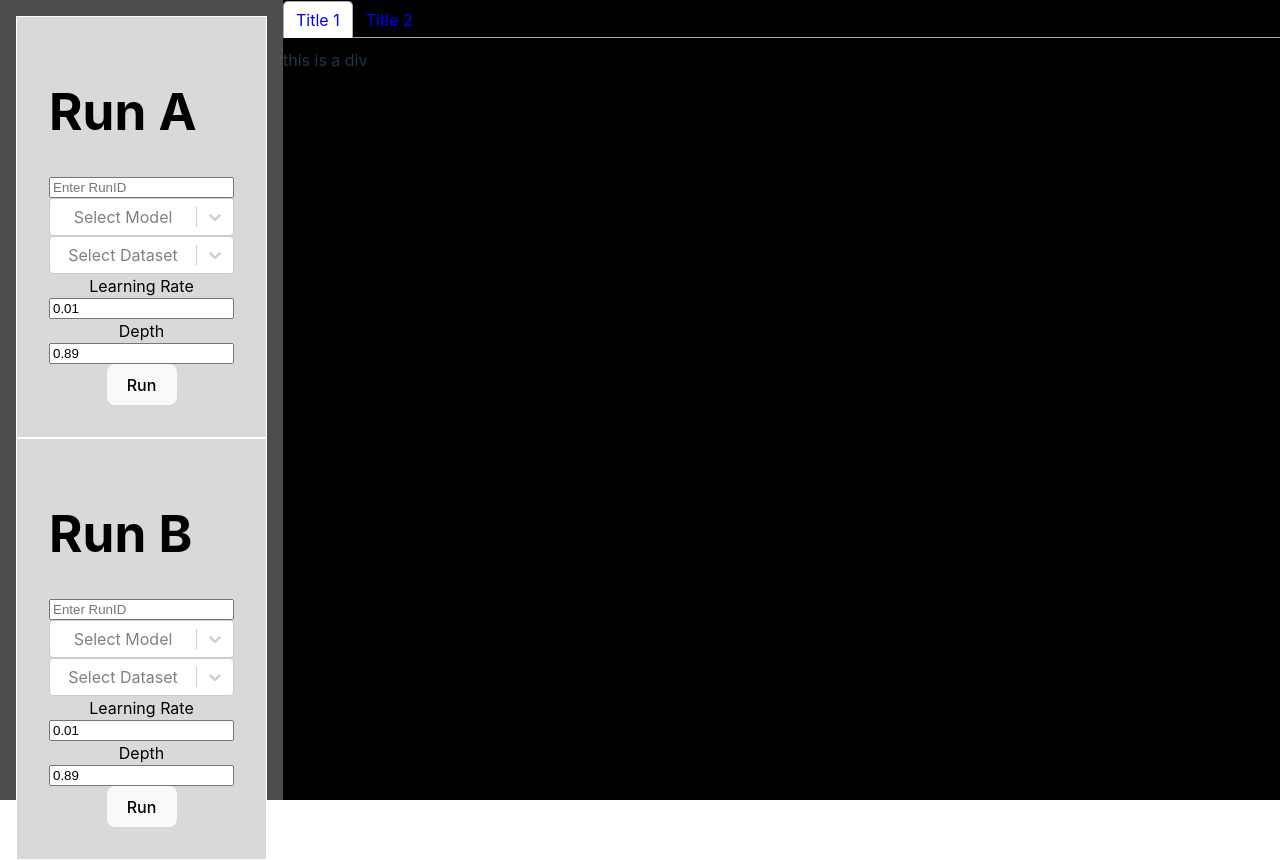
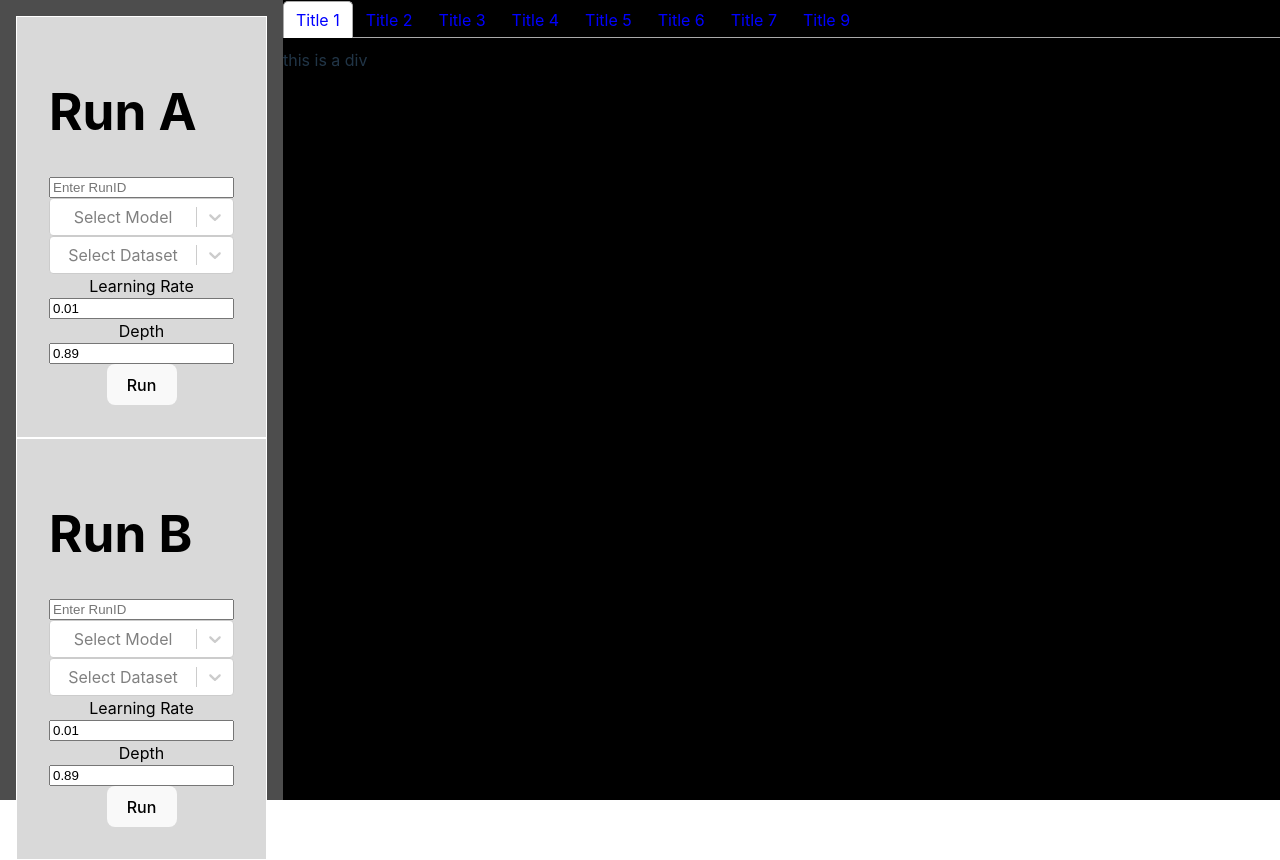
Before and after one commit to Team-69-MLIDS/react-frontend, a React (Vite) app: page / in a window 1280 px wide. Built offline with nearby package versions, Linux system fonts and the light colour scheme; no server answers.

Commit message:
Began calling APIS

```diff
--- a/src/App.css
+++ b/src/App.css
@@ -16,7 +16,7 @@
     height: 100vh;
 }
 
-.rhs {
+.tabs {
     background-color: black;
     flex: 4;
 }
--- a/src/App.jsx
+++ b/src/App.jsx
@@ -1,4 +1,4 @@
-import { useState } from "react";
+import { useEffect, useState } from "react";
 import "./App.css";
 import RunConfigurator from "./components/RunConfigurator";
 import { Tab, Tabs, TabList, TabPanel } from "react-tabs";
@@ -6,13 +6,11 @@ import "react-tabs/style/react-tabs.css";
 import axios from "axios";
 
 function App() {
-    const apiURL = "https://localhost:5000/api";
+    const [hyperparams, setHyperParams] = useState(null);
+    const [selectedIndex, setSelectedIndex] = useState(0); // FORCE TO RUN RESULT TAB WHEN RUNING ENGINE
 
-    const tabData = [
-        { label: "Tab 1" },
-        { label: "Tab 2" },
-        { label: "Tab 3" },
-    ];
+    axios.defaults.baseURL = "http://localhost:5000/api";
+    axios.defaults.headers.post["Access-Control-Allow-Origin"] = "*";
 
     const models = {
         models: [
@@ -48,22 +46,23 @@ function App() {
         ],
     };
 
-    const prevRuns = {
-        prevRuns: [
-            {
-                id: 1,
-                label: "Run 1",
-            },
-            {
-                id: 2,
-                label: "Run 2",
-            },
-            {
-                id: 3,
-                label: "Run 3",
-            },
-        ],
+    const fetchHyperParams = async () => {
+        try {
+            const response = await axios.get("/hyperparameters");
+            return response.data;
+        } catch (error) {
+            console.error("Error fetching hyperparameters:", error);
+            throw error;
+        }
     };
+
+    useEffect(() => {
+        fetchHyperParams().then((data) => setHyperParams(data));
+    }, []);
+
+    useEffect(() => {
+        console.log(hyperparams);
+    }, [hyperparams]);
 
     return (
         <div className='container'>
@@ -81,14 +80,35 @@ function App() {
                 />
             </div>
             {/* RHS TABS */}
-            <div className='rhs'>
-                <Tabs>
+            <div className='tabs'>
+                <Tabs
+                    selectedIndex={selectedIndex}
+                    onSelect={(index) => setSelectedIndex(index)}
+                >
                     <TabList>
                         <Tab>
                             <div className='tabTitle'>Title 1</div>
                         </Tab>
                         <Tab>
                             <div className='tabTitle'>Title 2</div>
+                        </Tab>
+                        <Tab>
+                            <div className='tabTitle'>Title 3</div>
+                        </Tab>
+                        <Tab>
+                            <div className='tabTitle'>Title 4</div>
+                        </Tab>
+                        <Tab>
+                            <div className='tabTitle'>Title 5</div>
+                        </Tab>
+                        <Tab>
+                            <div className='tabTitle'>Title 6</div>
+                        </Tab>
+                        <Tab>
+                            <div className='tabTitle'>Title 7</div>
+                        </Tab>
+                        <Tab>
+                            <div className='tabTitle'>Title 9</div>
                         </Tab>
                     </TabList>
                     <TabPanel>
@@ -97,6 +117,9 @@ function App() {
                     <TabPanel>
                         <div>This is another div</div>
                     </TabPanel>
+                    <TabPanel>
+                        <div>Your mother</div>
+                    </TabPanel>
                 </Tabs>
             </div>
         </div>
```
